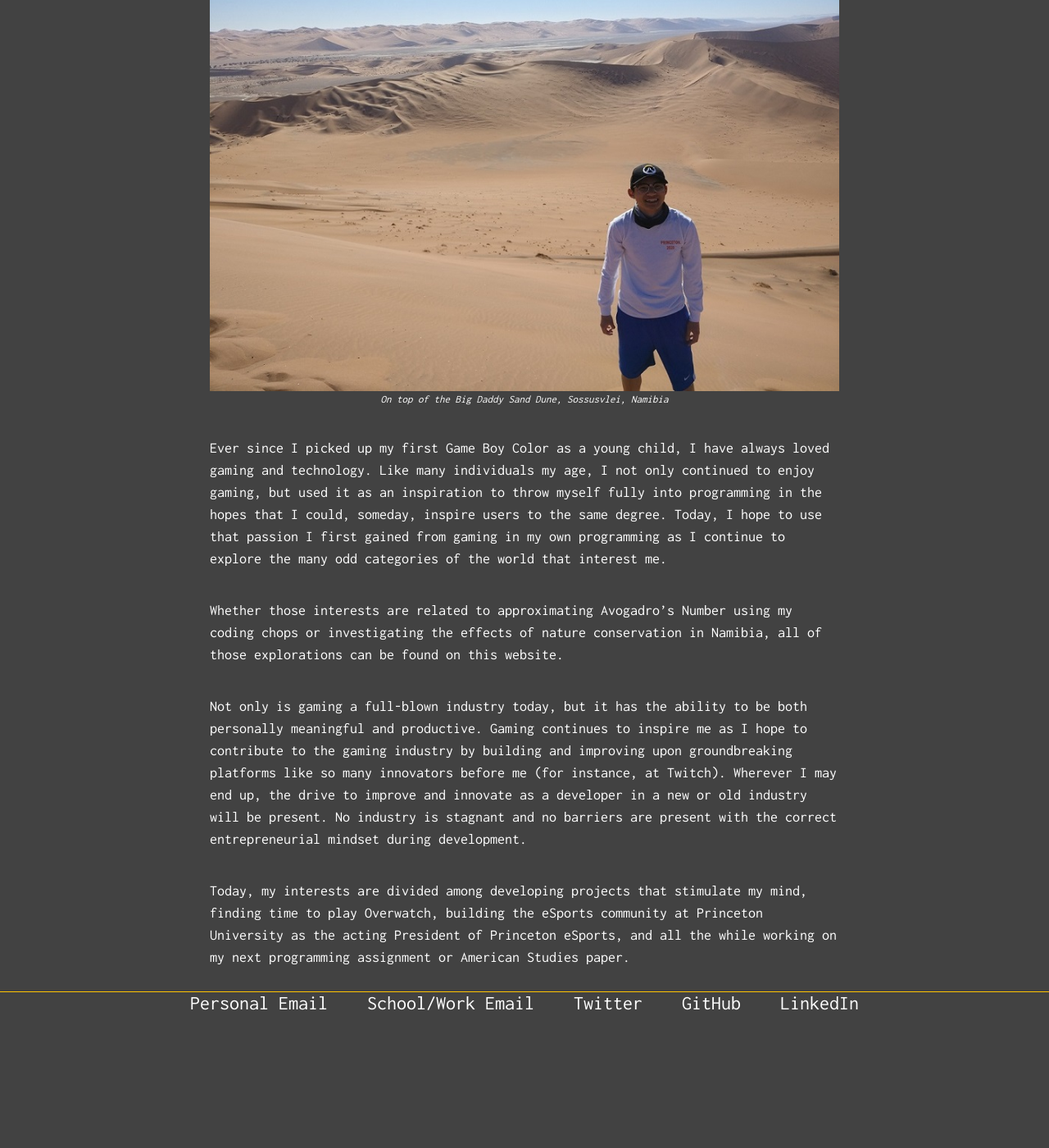
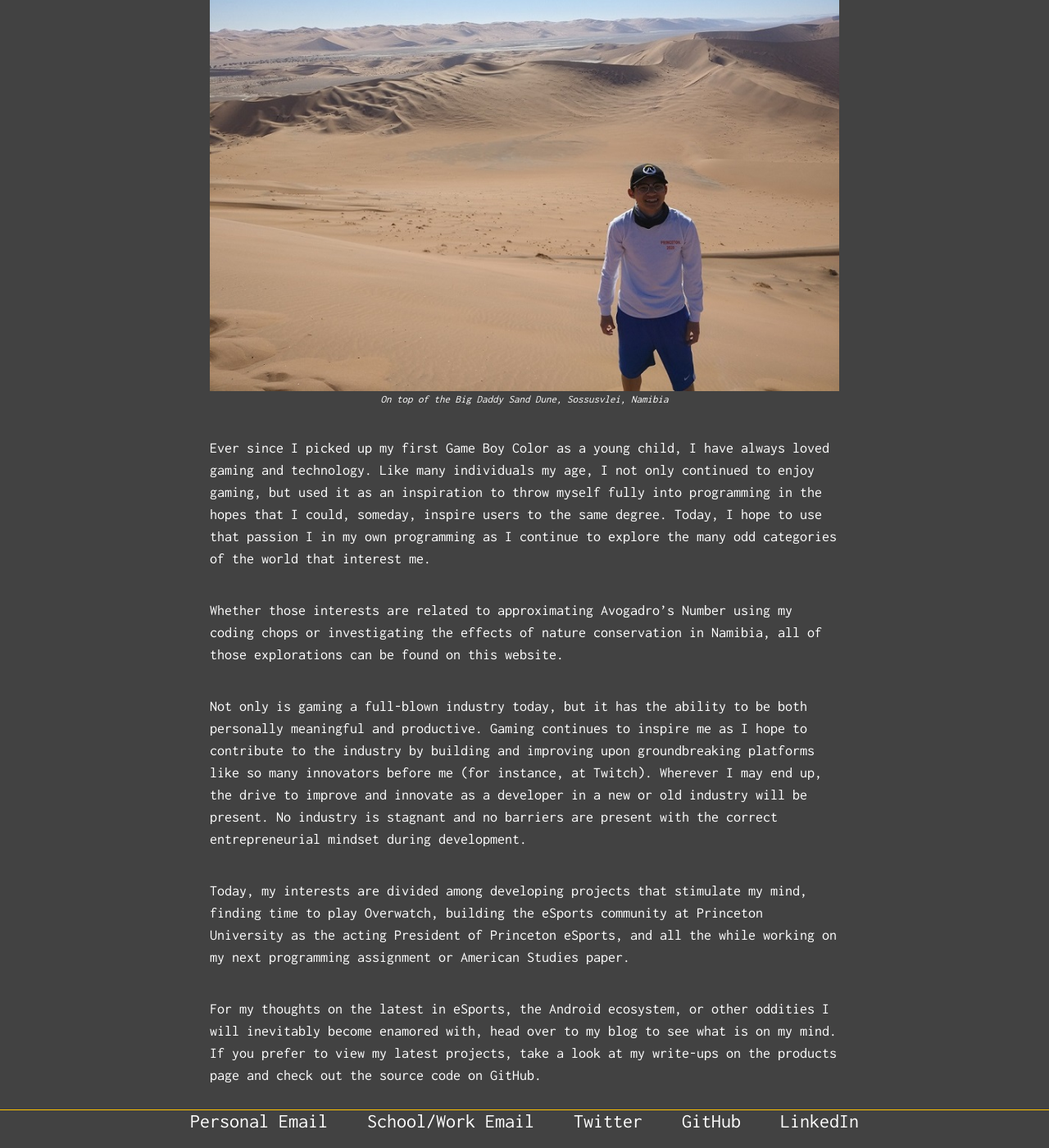
Before and after one commit to justintranjt/justintranjt.github.io, a Jekyll site: the page built from index.md, in a window 1280 px wide and 1400 px high, scrolled down 772 px. Shown: the whole window at 82% size. Built offline with Jekyll 4.4.1, drawn with Linux system fonts in a browser that asks for light colours; before the commit the page ends 2028 px from its top, so only the background shows below that.

Commit message:
Update index.md

```diff
--- a/index.md
+++ b/index.md
@@ -9,10 +9,12 @@ Welcome to my page! I'm a computer scientist by education, a Princetonian at the
 
 ![]( /Sossusvlei, Namibia.jpg )*On top of the Big Daddy Sand Dune, Sossusvlei, Namibia*
 
-Ever since I picked up my first Game Boy Color as a young child, I have always loved gaming and technology. Like many individuals my age, I not only continued to enjoy gaming, but used it as an inspiration to throw myself fully into programming in the hopes that I could, someday, inspire users to the same degree. Today, I hope to use that passion I first gained from gaming in my own programming as I continue to explore the many odd categories of the world that interest me.
+Ever since I picked up my first Game Boy Color as a young child, I have always loved gaming and technology. Like many individuals my age, I not only continued to enjoy gaming, but used it as an inspiration to throw myself fully into programming in the hopes that I could, someday, inspire users to the same degree. Today, I hope to use that passion I in my own programming as I continue to explore the many odd categories of the world that interest me.
 
 Whether those interests are related to approximating Avogadro's Number using my coding chops or investigating the effects of nature conservation in Namibia, all of those explorations can be found on this website.
 
-Not only is gaming a full-blown industry today, but it has the ability to be both personally meaningful and productive. Gaming continues to inspire me as I hope to contribute to the gaming industry by building and improving upon groundbreaking platforms like so many innovators before me (for instance, at Twitch). Wherever I may end up, the drive to improve and innovate as a developer in a new or old industry will be present. No industry is stagnant and no barriers are present with the correct entrepreneurial mindset during development.
+Not only is gaming a full-blown industry today, but it has the ability to be both personally meaningful and productive. Gaming continues to inspire me as I hope to contribute to the industry by building and improving upon groundbreaking platforms like so many innovators before me (for instance, at Twitch). Wherever I may end up, the drive to improve and innovate as a developer in a new or old industry will be present. No industry is stagnant and no barriers are present with the correct entrepreneurial mindset during development.
 
 Today, my interests are divided among developing projects that stimulate my mind, finding time to play Overwatch, building the eSports community at Princeton University as the acting President of Princeton eSports, and all the while working on my next programming assignment or American Studies paper.
+
+For my thoughts on the latest in eSports, the Android ecosystem, or other oddities I will inevitably become enamored with, head over to my blog to see what is on my mind. If you prefer to view my latest projects, take a look at my write-ups on the products page and check out the source code on GitHub.
```
